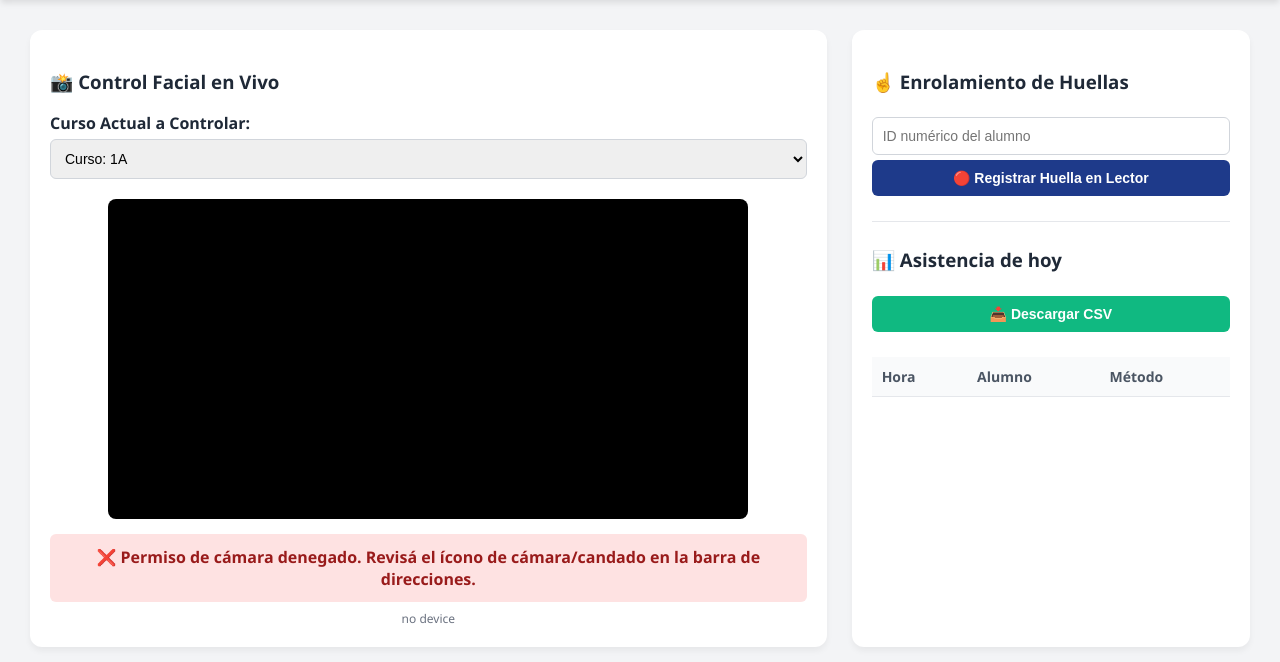
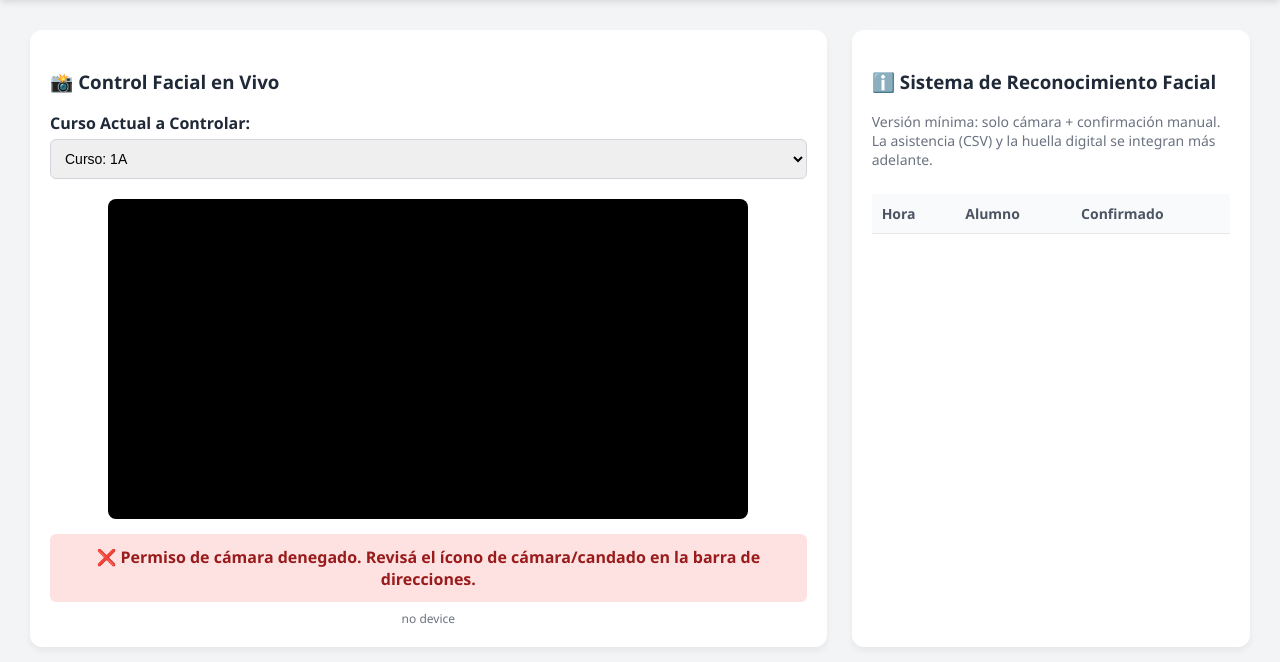
Before and after one commit to Estebanquito9347/asistencia_digitial, a Flask app: page / in a window 1280 px wide. Shown: the part 103-765 px from the top of the page. Run offline with Flask 3, Linux system fonts and the light colour scheme; lists and menus that the app fills with data are empty; parts of the project's set-up code (start-up, migrations or seed data) failed here and were passed over.

Commit message:
Update panel titles and attendance table headers

```diff
--- a/templates/index.html
+++ b/templates/index.html
@@ -43,24 +43,18 @@
             </div>
         </div>
 
-        <!-- Panel de Administración -->
+        <!-- Panel de Información -->
         <div class="panel">
-            <h3>☝️ Enrolamiento de Huellas</h3>
-            <div class="control-group">
-                <input type="number" id="idHuella" placeholder="ID numérico del alumno">
-                <button id="btnEnrolar" onclick="enrolarHuella()">🔴 Registrar Huella en Lector</button>
-                <div id="statusHuella" class="diag-box"></div>
-            </div>
-
-            <hr style="border: 0; border-top: 1px solid #e5e7eb; margin: 25px 0;">
-
-            <h3>📊 Asistencia de hoy</h3>
-            <button class="btn-success" onclick="descargarCSV()">📥 Descargar CSV</button>
+            <h3>ℹ️ Sistema de Reconocimiento Facial</h3>
+            <p style="color: #6b7280; font-size: 14px;">
+                Versión mínima: solo cámara + confirmación manual.
+                La asistencia (CSV) y la huella digital se integran más adelante.
+            </p>
 
             <div style="max-height: 250px; overflow-y: auto; margin-top: 15px;">
                 <table>
                     <thead>
-                        <tr><th>Hora</th><th>Alumno</th><th>Método</th></tr>
+                        <tr><th>Hora</th><th>Alumno</th><th>Confirmado</th></tr>
                     </thead>
                     <tbody id="tablaAsistencia">
                     </tbody>
```
